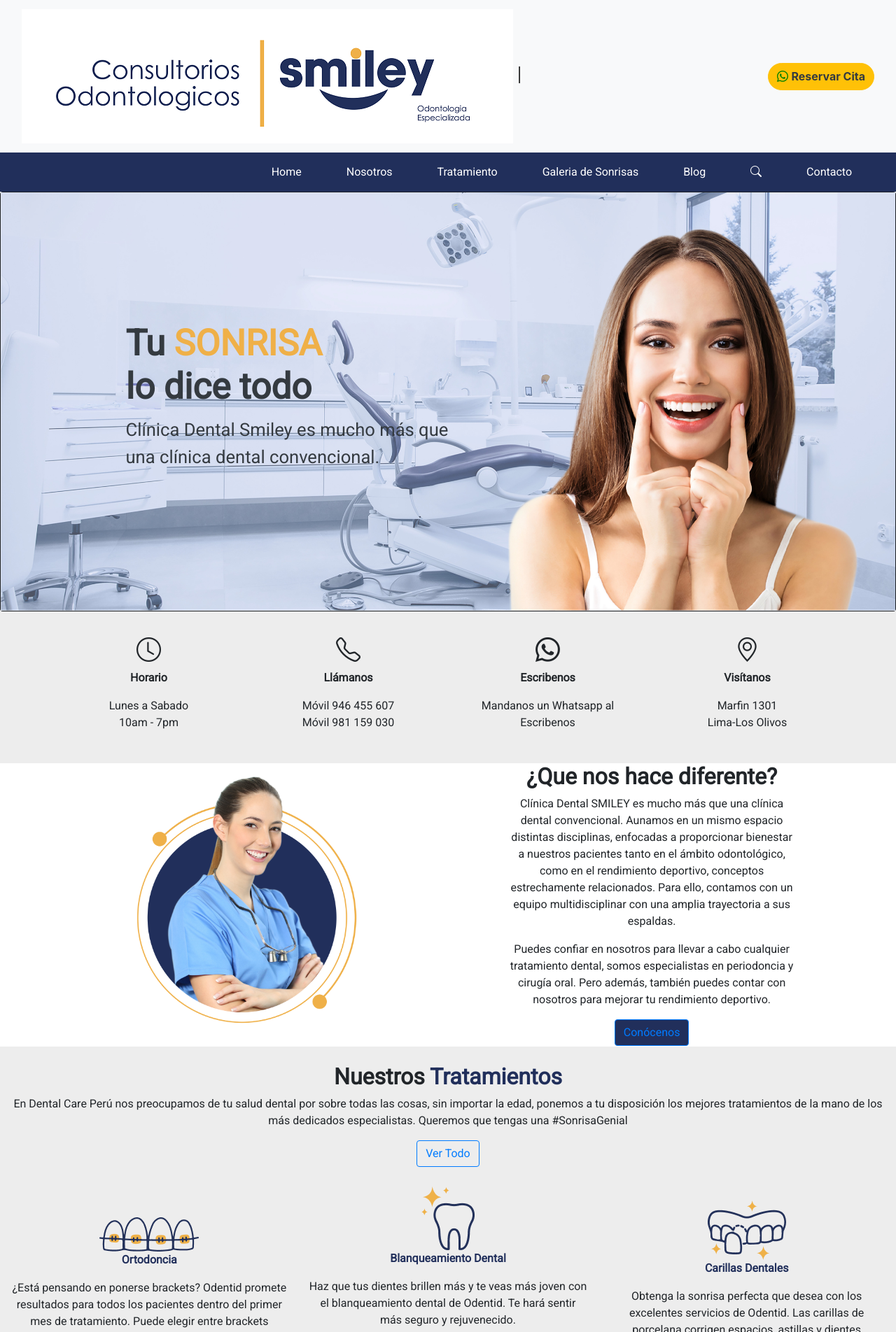
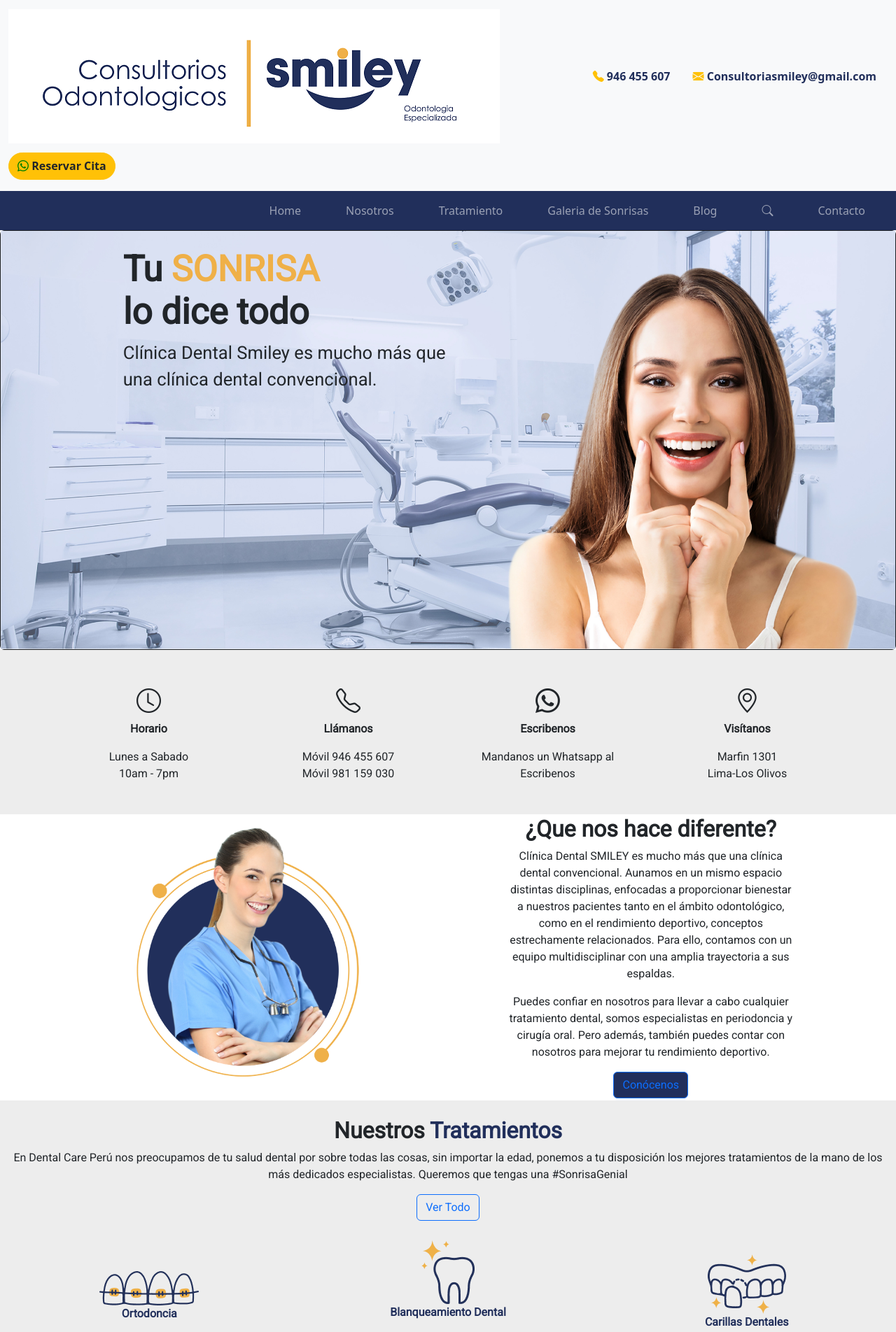
Before and after one commit to Juliogs1999/ClinicaDental-Web, a PHP site: page / in a window 1280 px wide. Shown: the top 1904 px of the page at 70% size. Run offline with PHP 8.4, Linux system fonts and the light colour scheme.

Commit message:
Add files via upload

```diff
--- a/ClinicaDental-web/index.html
+++ b/ClinicaDental-web/index.html
@@ -4,10 +4,9 @@
     <meta charset="UTF-8">
     <meta name="viewport" content="width=device-width, initial-scale=1.0">
     <title>Clinica Dental</title>
-    <link href="https://cdn.jsdelivr.net/npm/bootstrap@5.3.1/dist/css/bootstrap.min.css" rel="stylesheet"
-    integrity="sha384-4bw+/aepP/YC94hEpVNVgiZdgIC5+VKNBQNGCHeKRQN+PtmoHDEXuppvnDJzQIu9" crossorigin="anonymous">
+    <link href="https://cdn.jsdelivr.net/npm/bootstrap@5.3.1/dist/css/bootstrap.min.css" rel="stylesheet" integrity="sha384-4bw+/aepP/YC94hEpVNVgiZdgIC5+VKNBQNGCHeKRQN+PtmoHDEXuppvnDJzQIu9" crossorigin="anonymous">
     <link rel="stylesheet" href="https://cdn.jsdelivr.net/npm/bootstrap-icons@1.10.5/font/bootstrap-icons.css">
-    <link href="https://maxcdn.bootstrapcdn.com/bootstrap/4.5.2/css/bootstrap.min.css" rel="stylesheet">
+
     <link rel="preconnect" href="https://fonts.googleapis.com">
     <link rel="preconnect" href="https://fonts.gstatic.com" crossorigin>
     <link href="https://fonts.googleapis.com/css2?family=Roboto&display=swap" rel="stylesheet">
@@ -15,14 +14,24 @@
 
 </head>
 <body>
-    <div class="">
-        <div class="">
+
+
      <!--COMIENZO DE PRIMERA BARRA DE NAVEGACION DE LOGO-->
      <nav class="navbar bg-body-tertiary">
         <div class="container-fluid">
-            <a class="navbar-brand">
-                <img src="img/logoSmiley.png" class="img-fluid">
-            | </a>
+          <a class="navbar-brand"><img  src="img/logoSmiley.png" alt="" class="img-fluid"></a>
+
+          <ul class="nav justify-content-center">
+
+            <li class="nav-item">
+              <a class="nav-link tratamiento-letra" href="#"><i class="bi bi-telephone-fill text-warning"></i> <strong>946 455 607</strong> </a>
+            </li>
+            <li class="nav-item">
+              <a class="nav-link tratamiento-letra" href="#"><i class="bi bi-envelope-fill text-warning"></i> <strong>Consultoriasmiley@gmail.com</strong></i></a>
+            </li>
+
+          </ul>
+
           <form class="d-flex" role="search">
             <a type="button" class="btn btn-warning text-dark rounded-pill my-2" href="https://api.whatsapp.com/send?phone=51946455607">
                 <i class="bi bi-whatsapp wsp-color letra-roboto"></i> <strong>Reservar Cita</strong>
@@ -31,44 +40,55 @@
         </form>
         </div>
       </nav>
+
+
+
      <!--SEGUNDA BARRA DE NAVEGACION-->
-        <nav class="navbar navbar-expand-lg bn-color letra-roboto">
-            <button class="navbar-toggler" type="button" data-bs-toggle="collapse" data-bs-target="#navbarNav" aria-controls="navbarNav" aria-expanded="false" aria-label="Toggle navigation">
+
+
+     <nav class="navbar navbar-expand-lg bn-color" data-bs-theme="dark">
+        <div class="container-fluid">
+          <a class="navbar-brand" href="#"></a>
+          <button class="navbar-toggler" type="button" data-bs-toggle="collapse" data-bs-target="#navbarNavDropdown" aria-controls="navbarNavDropdown" aria-expanded="false" aria-label="Toggle navigation">
             <span class="navbar-toggler-icon"></span>
           </button>
-            <div class="collapse navbar-collapse container-fluid" id="navbarNav">
-                <ul class="navbar-nav ml-auto mb-2 mb-lg-0">
-                    <li class="nav-item active">
-                        <a class="nav-link text-white mx-4" href="#">Home <span class="sr-only">(current)</span></a>
+          <div class="collapse navbar-collapse justify-content-end" id="navbarNavDropdown" >
+            <ul class="navbar-nav justify-content-center ">
+              <li class="nav-item">
+                <a class="nav-link mx-4" href="#">Home</a>
                 </li>
             <li class="nav-item">
-                        <a class="nav-link text-white mx-4" href="#">Nosotros</a>
+                <a class="nav-link  mx-4" href="#">Nosotros</a>
             </li>
             <li class="nav-item">
-                        <a class="nav-link text-white mx-4" href="#tratamiento">Tratamiento</a>
+                <a class="nav-link  mx-4" href="#tratamiento">Tratamiento</a>
             </li>
             <li class="nav-item">
-                        <a class="nav-link text-white mx-4" href="#paciente">Galeria de Sonrisas</a>
+                <a class="nav-link mx-4" href="#paciente">Galeria de Sonrisas</a>
             </li>
             <li class="nav-item">
-                        <a class="nav-link text-white mx-4" href="#">Blog</a>
+                <a class="nav-link  mx-4" href="#">Blog</a>
             </li>
             <li class="nav-item">
-                        <a class="nav-link text-white mx-4" href="#"><i class="bi bi-search"></i></a>
+                <a class="nav-link  mx-4" href="#"><i class="bi bi-search"></i></a>
             </li>
             <li class="nav-item">
-                        <a class="nav-link text-white mx-4" href="#">Contacto</a>
+                <a class="nav-link mx-4" href="#">Contacto</a>
             </li>
             </ul>
           </div>
+        </div>
       </nav>
 
-    </div>
+
+
+
+
     <!--Imagen Grande-->
     <div class="card text-bg-dark letra-roboto">
         <img src="img/fondochica.jpg" class="img-fluid" alt="...">
-        <div class="card-img-overlay row justify-content-evenly align-items-center">
-            <div class="col-md-9"> <!-- Utilizamos "col-md-9" para pantallas medianas y más grandes -->
+        <div class="card-img-overlay row justify-content-evenly align-items-start">
+            <div class="col-md-9 mt-2"> <!-- Utilizamos "col-md-9" para pantallas medianas y más grandes -->
                 <h1 class="card-title text-dark" style="font-size: 4vw;"><strong>Tu </strong><strong class="letra1">SONRISA </strong><br><strong>lo dice todo</strong></h1>
                 <p class="text-dark" style="font-size: 2vw;">Clínica Dental Smiley es mucho más que
                     <br>una clínica dental convencional. </p>
@@ -78,25 +98,25 @@
 
 
     <!--INFORMACION DE CONTACTO Y HORARIOS-->
-    <div class="info1 letra-roboto">
-        <div class="container text-center info2">
-            <div class="row align-self-center">
-              <div class="col">
+    <div class="info1 letra-roboto pt-5">
+        <div class="container text-center">
+            <div class="row justify-content-evenly align-self-center">
+              <div class="col-3">
                 <i class="bi bi-clock icono-tamaño"></i>
                 <p><strong>Horario</strong></p>
-                <p class="pd-tamaño">Lunes a Sabado <br>10am - 7pm</p>
+                <p class="pd-tamaño" >Lunes a Sabado <br>10am - 7pm</p>
               </div>
-              <div class="col">
+              <div class="col-3">
                 <i class="bi bi-telephone icono-tamaño"></i>
                 <p><strong>Llámanos</strong></p>
                 <p>Móvil 946 455 607 <br>Móvil 981 159 030</p>
               </div>
-              <div class="col">
+              <div class="col-3">
                 <i class="bi bi-whatsapp icono-tamaño"></i>
                 <p><strong>Escribenos</strong></p>
                 <p>Mandanos un Whatsapp al <br>Escribenos</p>
               </div>
-              <div class="col">
+              <div class="col-3">
                 <i class="bi bi-geo-alt icono-tamaño"></i>
                 <p><strong>Visítanos</strong></p>
                 <p>Marfin 1301 <br>Lima-Los Olivos</p>
@@ -107,10 +127,10 @@
     <!--QUE NOS HACE DIFERENTE-->
     <div class="text-center letra-roboto">
         <div class="row justify-content-evenly align-items-center">
-          <div class="col-4">
+          <div class="col-md-4">
            <img src="img/sonrisa2.png" alt="" class="img-fluid">
           </div>
-          <div class="col-4">
+          <div class="col-md-4">
 
                 <div class=" letra-roboto">
                   <h2><strong>¿Que nos hace diferente?</strong></h2>
@@ -181,7 +201,7 @@
       <div class="container text-center letra-roboto" id="paciente">
         <div class="container">
             <div class="row mt-5 align-items-center">
-                <div class="col align-bottom">
+                <div class="col-md-6 align-bottom">
                     <h2 class="tratamiento-letra"><strong>Pacientes Satisfechos</strong></h2>
                     <br>
                     <p>Sentirse bien cuando sonríes es un verdadero activo. En Odentid, la odontología cosmética
@@ -190,7 +210,7 @@
                         Tráiganos sus inquietudes y nuestros doctores pueden trazar el curso de su sonrisa ideal.</p>
                     <a href="#" class="btn btn-outline-primary">Ver Más</a>
                 </div>
-                <div class="col mb-5">
+                <div class="col-md-6 mb-5">
                     <picture>
                         <img src="img/niña.png" class="img-fluid" alt="...">
                     </picture>
@@ -238,8 +258,9 @@
 
 
     <footer class="container-fluid text-center text-white">@2023 Todos los derechos reservado | Consultorio Odontológico Smiley</footer>
-<script src="https://code.jquery.com/jquery-3.5.1.slim.min.js"></script>
-<script src="https://cdn.jsdelivr.net/npm/@popperjs/core@2.9.1/dist/umd/popper.min.js"></script>
+
+    <script src="https://cdn.jsdelivr.net/npm/@popperjs/core@2.11.8/dist/umd/popper.min.js" integrity="sha384-I7E8VVD/ismYTF4hNIPjVp/Zjvgyol6VFvRkX/vR+Vc4jQkC+hVqc2pM8ODewa9r" crossorigin="anonymous"></script>
+    <script src="https://cdn.jsdelivr.net/npm/bootstrap@5.3.1/dist/js/bootstrap.min.js" integrity="sha384-Rx+T1VzGupg4BHQYs2gCW9It+akI2MM/mndMCy36UVfodzcJcF0GGLxZIzObiEfa" crossorigin="anonymous"></script> <script src="https://code.jquery.com/jquery-3.5.1.slim.min.js"></script>
     <script src="https://stackpath.bootstrapcdn.com/bootstrap/4.5.2/js/bootstrap.min.js"></script>
 
 </body>
--- a/ClinicaDental-web/style.css
+++ b/ClinicaDental-web/style.css
@@ -20,13 +20,13 @@ footer {
 }
 .info1{
     background-color: #EDEDED;
-    padding-top: 30px;
+
 
 
 
 }
 .pd-tamaño{
-    padding-bottom: 30px;;
+    padding-bottom: 30px;
 }
 .icono-tamaño{
     font-size: 35px;
```
Lines whose indentation alone changed are shown as unchanged.
